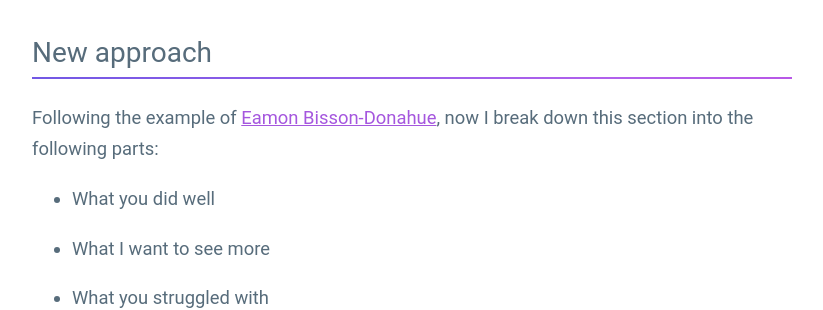
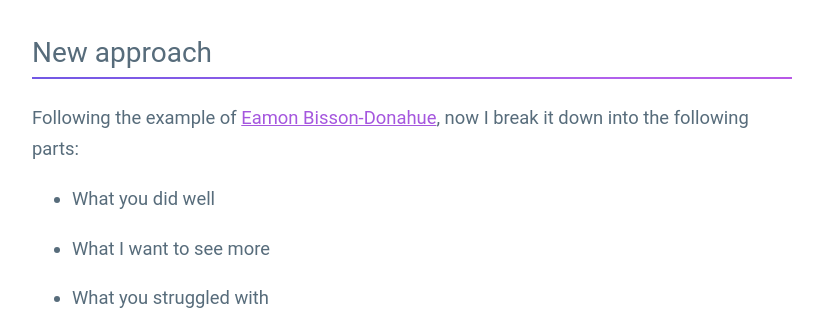
Before and after one commit to guillermodlpa/site, a Jekyll site: the page built from _posts/2021-04-22-a-structured-approach-to-the-manager-review-in-performance-reviews.markdown, in a window 1280 px wide and 900 px high, scrolled down 962 px. Shown: the part 153-463 px from the top of the window, without its empty margins (228-1051 px from the left). Built offline with Jekyll 4.4.1, drawn with Linux system fonts in a browser that asks for light colours.

Commit message:
Updated A Structured Approach To The Manager Review In Performance Reviews

```diff
--- a/_posts/2021-04-22-a-structured-approach-to-the-manager-review-in-performance-reviews.markdown
+++ b/_posts/2021-04-22-a-structured-approach-to-the-manager-review-in-performance-reviews.markdown
@@ -23,7 +23,7 @@
 
 ## New approach
 
-Following the example of  [Eamon Bisson-Donahue](https://www.linkedin.com/in/eamon-bisson-donahue/), now I break down this section into the following parts:
+Following the example of  [Eamon Bisson-Donahue](https://www.linkedin.com/in/eamon-bisson-donahue/), now I break it down into the following parts:
 
 * What you did well
 
```
